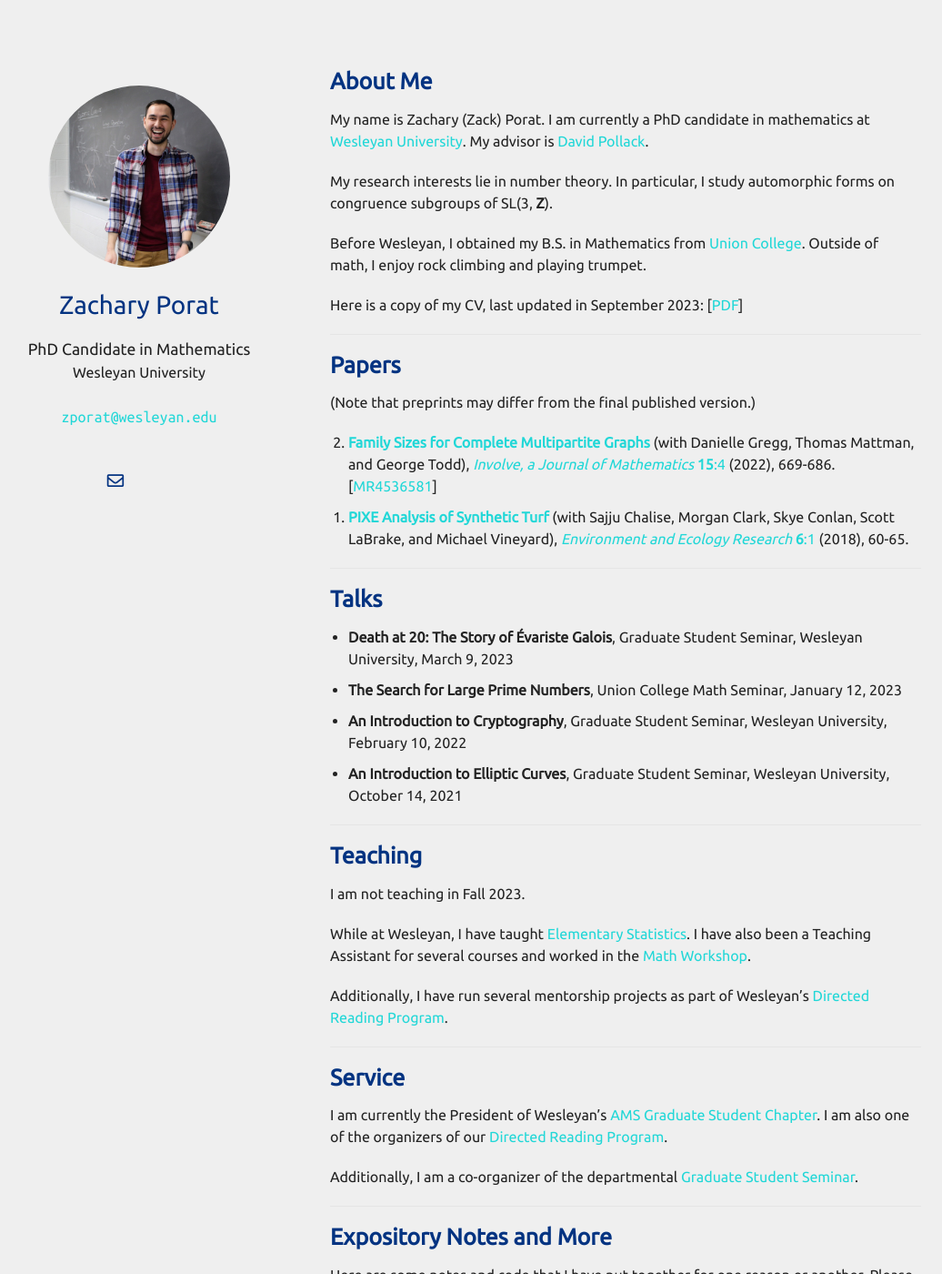
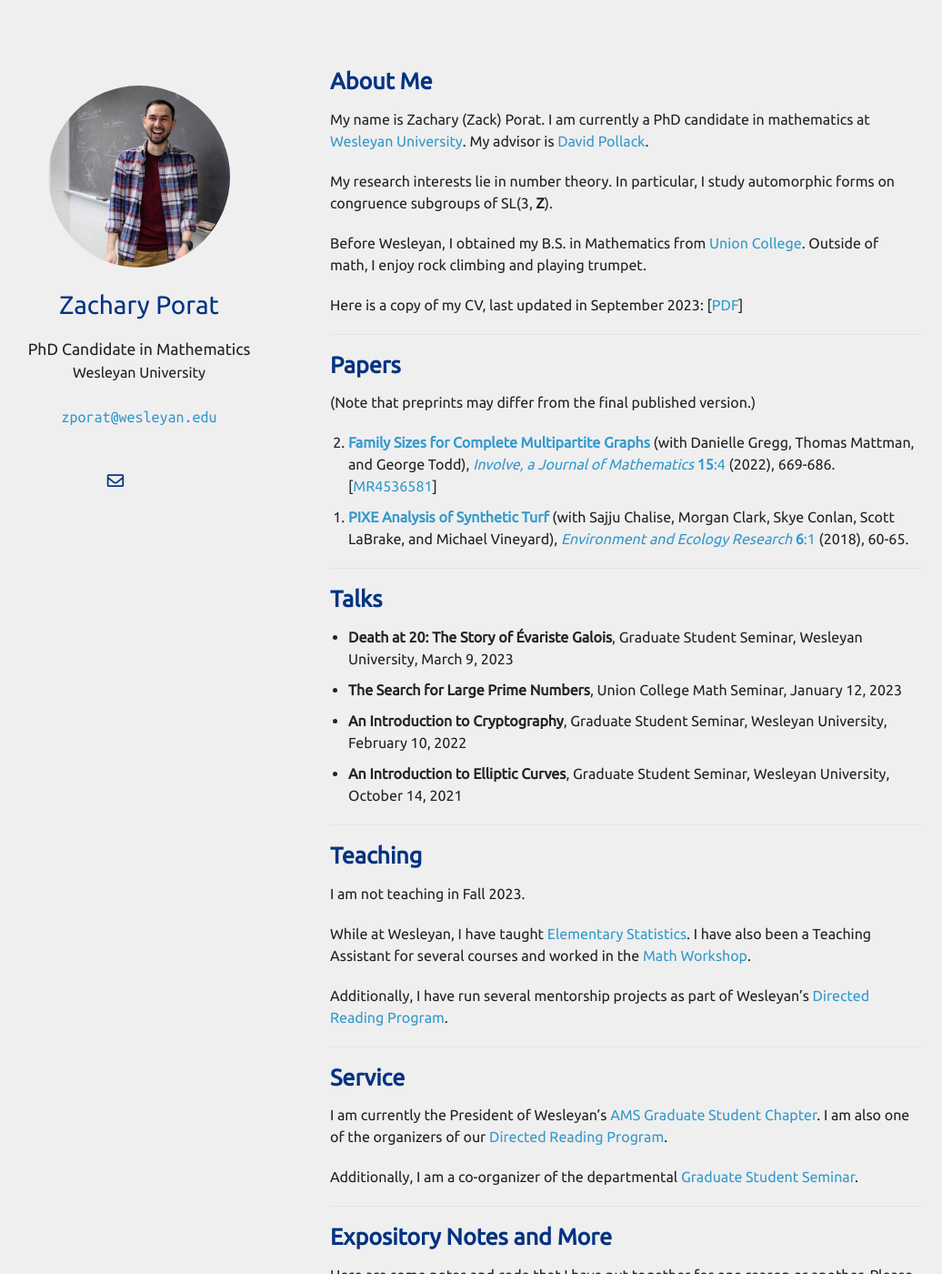
Before and after one commit to zporat/zporat.github.io, a Jekyll site: the page built from index.md, in a window 1280 px wide and 1400 px high. Shown: the whole window at 91% size, without its empty margins (102-1138 px from the left). Built offline with Jekyll 4.4.1, drawn with Linux system fonts in a browser that asks for light colours; nearby versions of some CDN libraries; a style sheet for code colours, icons or effects is not loaded; our own code applies the rules of GitHub Pages for plain Markdown files.

Commit message:
Update minimal-light-no-dark-mode.scss

```diff
--- a/_sass/minimal-light-no-dark-mode.scss
+++ b/_sass/minimal-light-no-dark-mode.scss
@@ -215,7 +215,7 @@ h1 {
 }
 
 a {
-  color:#21D7D7;
+  color:#39C;
   text-decoration:none;
 }
 
```
